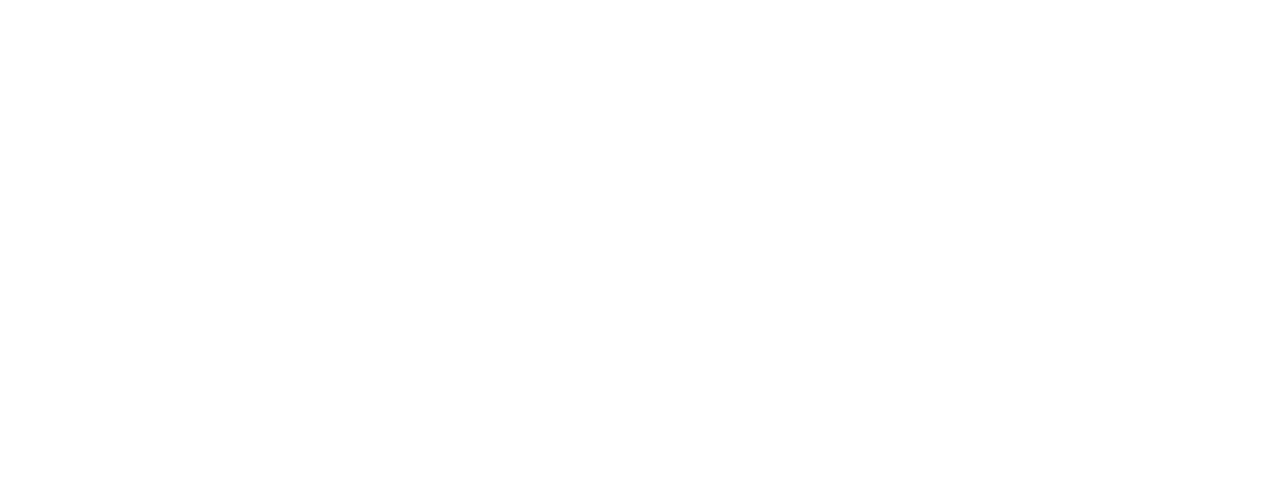
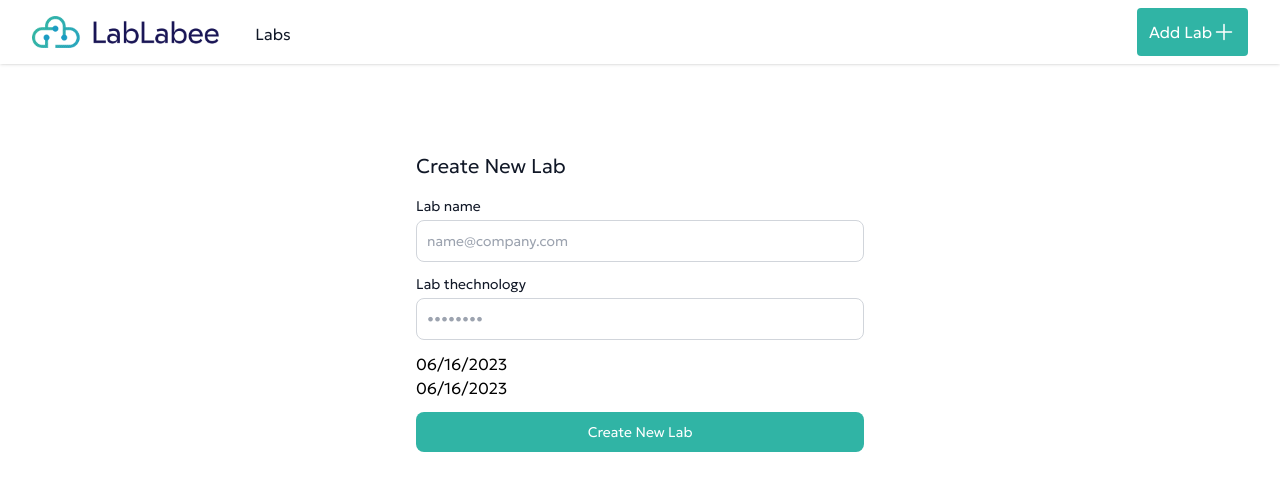
Before and after one commit to seif1000/LabLabee, a React (Vite) app in the folder client/: page /add-lab in a window 1280 px wide. Before the commit this address had no page. Shown: the top 490 px of the page. Built offline with nearby package versions, Linux system fonts and the light colour scheme.

Commit message:
add create labe page with basic styling

```diff
--- a/client/package.json
+++ b/client/package.json
@@ -12,8 +12,11 @@
   "dependencies": {
     "@headlessui/react": "^1.7.15",
     "@heroicons/react": "^2.0.18",
+    "@types/react-modal": "^3.16.0",
     "react": "^18.2.0",
+    "react-datepicker": "^4.14.0",
     "react-dom": "^18.2.0",
+    "react-modal": "^3.16.1",
     "react-router-dom": "^6.12.1",
     "uninstall": "^0.0.0"
   },
--- a/client/src/App.tsx
+++ b/client/src/App.tsx
@@ -3,6 +3,7 @@
 import Home from "./pages/Home";
 import Lab from "./pages/Lab";
 import "./App.css";
+import CreateLab from "./pages/CreateLab";
 
 function App() {
   return (
@@ -10,6 +11,7 @@
       <Routes>
         <Route path="/" element={<Header />}>
           <Route index element={<Home />} />
+          <Route path="/add-lab" element={<CreateLab />} />
           <Route path="/lab/:id" element={<Lab />} />
         </Route>
       </Routes>
--- a/client/src/component/Headre.tsx
+++ b/client/src/component/Headre.tsx
@@ -58,13 +58,14 @@
                   </div>
                 </div>
                 <div className="absolute inset-y-0 right-0 flex items-center pr-2 sm:static sm:inset-auto sm:ml-6 sm:pr-0">
-                  <button
+                  <Link
+                    to="/add-lab"
                     type="button"
                     className="flex flex-row rounded bg-[#30b4a5] p-3 text-white  focus:outline-none focus:ring-2 focus:ring-white focus:ring-offset-2 focus:ring-offset-gray-800"
                   >
                     <p>Add Lab</p>
                     <PlusIcon className="h-6 w-6" aria-hidden="true" />
-                  </button>
+                  </Link>
                 </div>
               </div>
             </div>
--- /dev/null
+++ b/client/src/component/Modal.tsx
@@ -0,0 +1,41 @@
+import Modal from "react-modal";
+
+type ModalProps = {
+  renderContnet: () => JSX.Element;
+};
+
+const customStyles = {
+  content: {
+    top: "50%",
+    left: "50%",
+    right: "auto",
+    bottom: "auto",
+    marginRight: "-50%",
+    transform: "translate(-50%, -50%)",
+    width: "50%",
+    minWidth: "500px",
+  },
+  overlay: {
+    position: "fixed",
+    top: 0,
+    left: 0,
+    right: 0,
+    bottom: 0,
+    backgroundColor: "rgba(0, 0, 0, 0.75)",
+  },
+};
+
+const ModalComponent = ({ renderContnet }: ModalProps) => {
+  return (
+    <Modal
+      isOpen={true}
+      onRequestClose={() => {}}
+      style={customStyles}
+      contentLabel="Example Modal"
+    >
+      <div>{renderContnet()}</div>
+    </Modal>
+  );
+};
+
+export default ModalComponent;
--- a/client/src/main.tsx
+++ b/client/src/main.tsx
@@ -3,6 +3,9 @@
 import App from "./App.tsx";
 import "./index.css";
 import { BrowserRouter } from "react-router-dom";
+import Modal from "react-modal";
+
+Modal.setAppElement("#root");
 
 ReactDOM.createRoot(document.getElementById("root") as HTMLElement).render(
   <React.StrictMode>
--- /dev/null
+++ b/client/src/pages/CreateLab/index.tsx
@@ -0,0 +1,66 @@
+import DatePicker from "react-datepicker";
+
+import "react-datepicker/dist/react-datepicker.css";
+
+const CreateLab = () => {
+  return (
+    <div>
+      <div className="mx-auto mt-32 max-w-lg px-6 py-6 lg:px-8">
+        <h3 className="mb-4 text-xl font-medium text-gray-900 ">
+          Create New Lab
+        </h3>
+        <form className="space-y-3" action="#">
+          <div>
+            <label
+              for="name"
+              className="mb-1 block text-sm font-medium text-gray-900"
+            >
+              Lab name
+            </label>
+            <input
+              type="email"
+              name="email"
+              id="email"
+              className="block w-full rounded-lg border border-gray-300 bg-white p-2.5 text-sm text-gray-900 placeholder-gray-400"
+              placeholder="name@company.com"
+              required
+            />
+          </div>
+          <div>
+            <label
+              for="technology"
+              className=" mb-1 block text-sm font-medium text-gray-900"
+            >
+              Lab thechnology
+            </label>
+            <input
+              type="password"
+              name="password"
+              id="password"
+              placeholder="••••••••"
+              className="block w-full rounded-lg border border-gray-300 bg-white p-2.5 text-sm text-gray-900 placeholder-gray-400"
+              required
+            />
+          </div>
+          <div>
+            <div>
+              <DatePicker selected={new Date()} />
+            </div>
+            <div>
+              <DatePicker selected={new Date()} />
+            </div>
+          </div>
+
+          <button
+            type="submit"
+            className="w-full rounded-lg bg-[#30b4a5] px-5 py-2.5 text-center text-sm font-medium text-white"
+          >
+            Create New Lab
+          </button>
+        </form>
+      </div>
+    </div>
+  );
+};
+
+export default CreateLab;
--- a/client/src/pages/Home/index.tsx
+++ b/client/src/pages/Home/index.tsx
@@ -1,5 +1,8 @@
-import React from "react";
 import LabCard from "../../component/LabCard";
+
+import ModalComponent from "../../component/Modal";
+import DatePicker from "react-datepicker";
+import "react-datepicker/dist/react-datepicker.css";
 
 const Home = () => {
   return (
```
Also changed, not shown: 1 other file (tests, documents, lock files or other folders).
